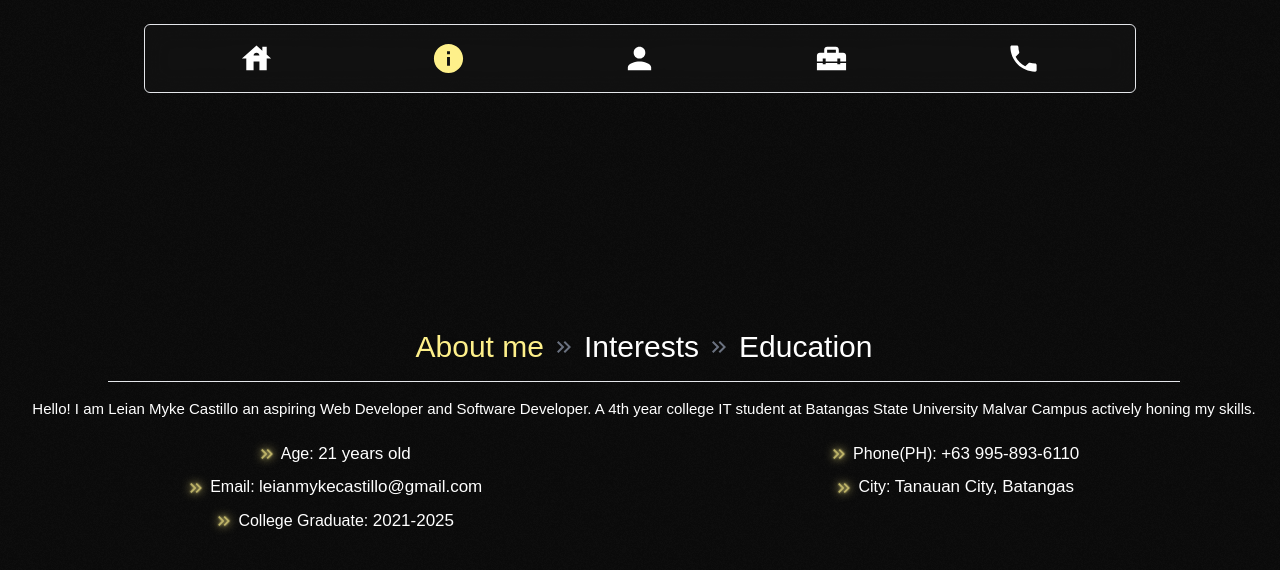
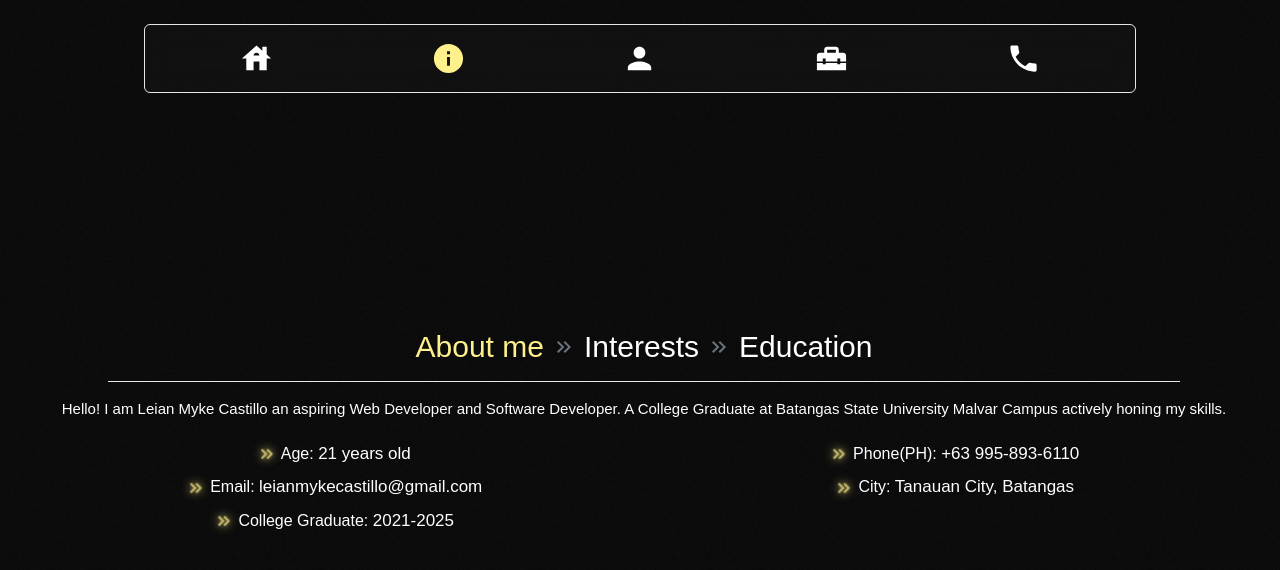
Before and after one commit to myke2316/mykeportfolio, a React (Vite) app: page /#/about in a window 1280 px wide. Shown: the top 570 px of the page. Built offline with nearby package versions, Linux system fonts and the light colour scheme; a web font is replaced by a local one.

Commit message:
Update AboutContainer.jsx
2026 changes

```diff
--- a/src/pages/About/AboutContainer.jsx
+++ b/src/pages/About/AboutContainer.jsx
@@ -15,7 +15,7 @@ const AboutContainer = () => {
         className="text-[15px] opacity-[80%] px-4"
       >
         Hello! I am Leian Myke Castillo an aspiring Web Developer and Software
-        Developer. A 4th year college IT student at Batangas State University
+        Developer. A College Graduate at Batangas State University
         Malvar Campus actively honing my skills.{" "}
       </motion.p>
 
```
